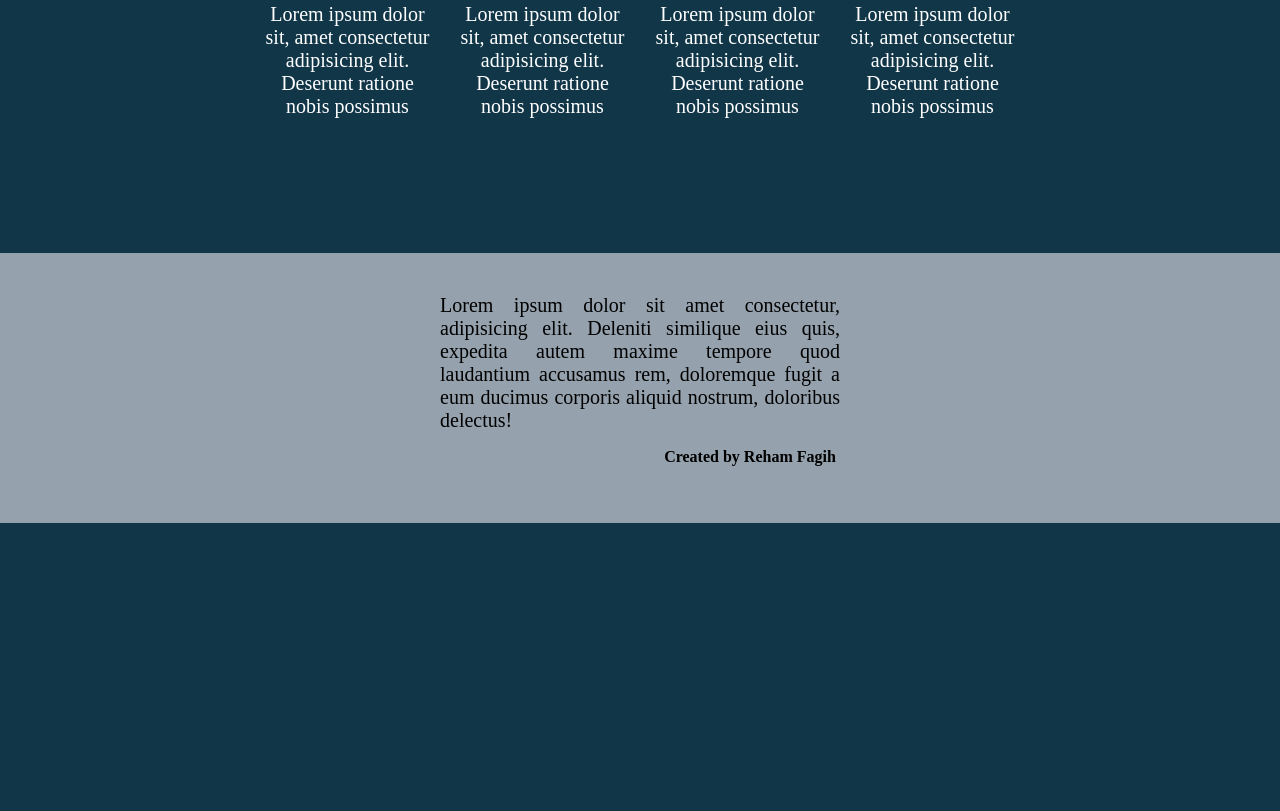
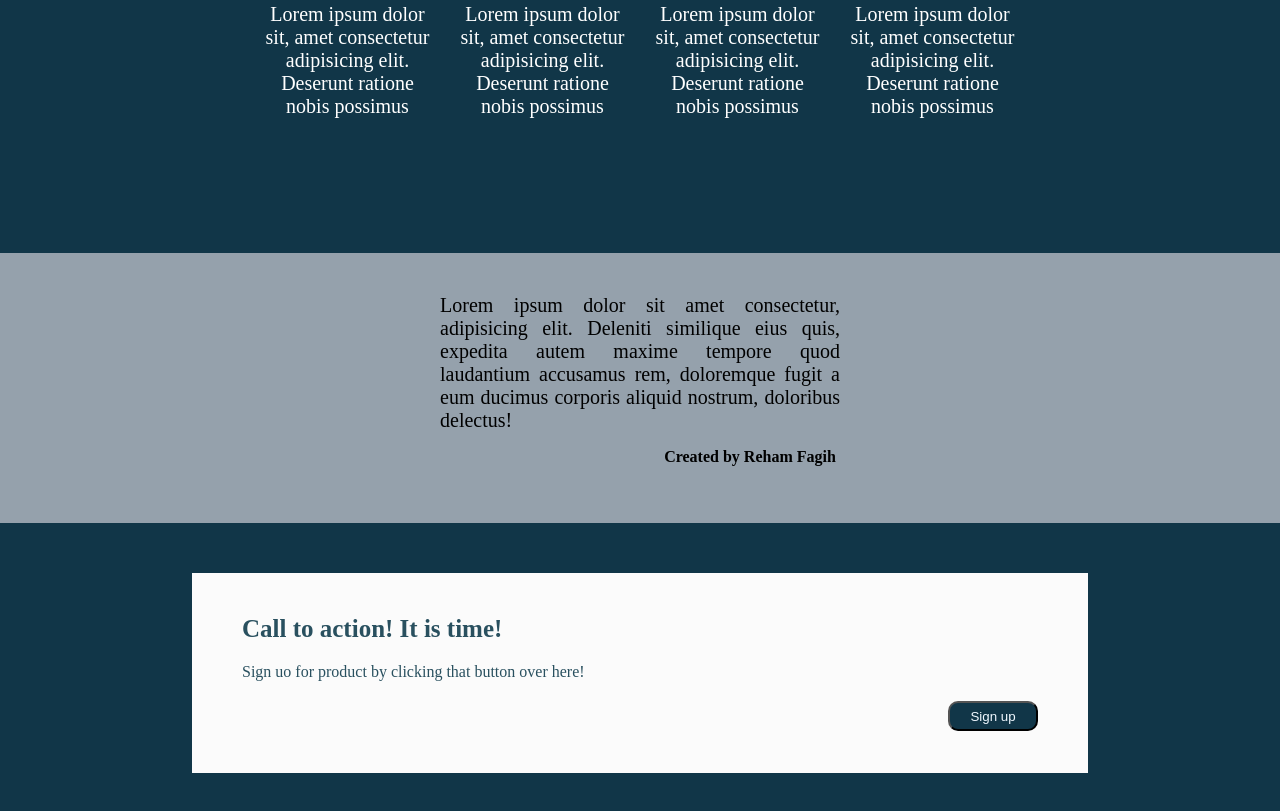
Before and after one commit to Reham-Fagih/Assignment, a plain HTML site: page Assigment/index.html in a window 1280 px wide. Shown: the part 669-1480 px from the top of the page. Before the commit the page ends 1192 px from the top, so only its background shows below. Drawn offline with Linux system fonts and the light colour scheme.

Commit message:
Making section 4, Done

```diff
--- a/Assigment/index.html
+++ b/Assigment/index.html
@@ -22,7 +22,7 @@
     <div class="section11">
         <div id="text1">This website is awesome</div>
         <div id="text2">Lorem ipsum dolor sit amet consectetur, adipisicing elit. Saepe ipsam dolore tempore eaque eos accusamus culpa. Facere delectus illo fugiat nihil, dolore quam, corpor, aliquid voluptate odio adipisci!</div>
-       <button id="button1">Sign up</button>
+       <button class="button" id="button1">Sign up</button>
        <!--<div class="text2-img"></div>-->
        <img src="Nmoon.jpg" alt="not available"
        width="300">
@@ -49,11 +49,17 @@
 
     <div class="section3">
 
-
         <div id="para">Lorem ipsum dolor sit amet consectetur, adipisicing elit. Deleniti similique eius quis, expedita autem maxime tempore quod laudantium accusamus rem, doloremque fugit a eum ducimus corporis aliquid nostrum, doloribus delectus!</div>
         <p id="para2">Created by Reham Fagih</p>
 
     </div>
 
+    <div class="section4">
+        <div  id="text14">Call to action! It is time!</div>
+        <div id="text24">Sign uo for product by clicking that button over here!</div>
+       <button class="button" id="button2">Sign up</button>
+       <!--<div class="text2-img"></div>-->
+
+    </div>
 </body>
 </html>
--- a/Assigment/style.css
+++ b/Assigment/style.css
@@ -47,14 +47,19 @@ align-items: flex-start;
 
 
     }
-    #button1{
-        border: 3px solid;
-        margin-left: 50px;
+    .button{
         color:aliceblue;
         background-color: rgb(17, 54, 72);
         width: 90px;
         height: 30px;
         border-radius: 10px;
+    }
+
+
+    #button1{
+
+        margin-left: 50px;
+
 
 
     }
@@ -186,3 +191,43 @@ margin-left: 220px;
     font-weight: bold;
     align-items: end;
 }
+
+
+/*
+
+
+
+*/
+
+.section4{
+  margin: 50px auto;
+    display: flex;
+    background-color:rgb(251, 251, 251);
+    width:70%;
+    height: 200px;
+
+flex-direction: column;
+gap: 20px;
+justify-content: center;
+align-items:flex-start;
+}
+#text14{
+    color: rgb(41, 80, 95);
+   font-size: 25px;
+   font-weight: bold;
+    margin-left: 50px;
+
+
+}
+#text24{
+    color: rgb(41, 80, 95);
+
+    margin-left: 50px;
+}
+#button2{
+
+   align-self: flex-end;
+
+    margin-right: 50px;
+
+}
```
